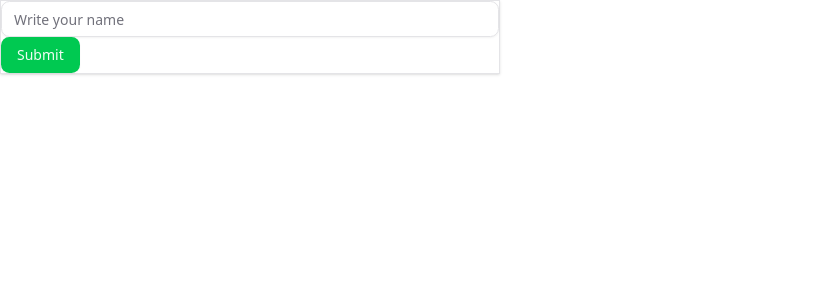
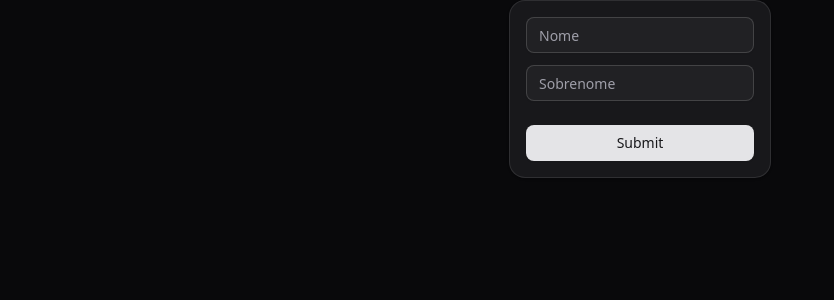
Before and after one commit to odanielchristopher/neddo, a React app in the folder apps/fe/: page / in a window 1280 px wide. Shown: the top 300 px of the page, without its empty margins (0-834 px from the left). Built offline with nearby package versions, Linux system fonts and the light colour scheme; the HTML template or start-up script is replaced by a standard one.

Commit message:
chore: settup ui theme

```diff
--- a/apps/fe/package.json
+++ b/apps/fe/package.json
@@ -10,6 +10,7 @@
     "preview": "vite preview"
   },
   "dependencies": {
+    "@hookform/resolvers": "^5.2.1",
     "@radix-ui/react-slot": "^1.2.3",
     "@tailwindcss/vite": "^4.1.11",
     "class-variance-authority": "^0.7.1",
@@ -17,8 +18,11 @@
     "lucide-react": "^0.536.0",
     "react": "^19.1.0",
     "react-dom": "^19.1.0",
+    "react-hook-form": "^7.62.0",
+    "react-router": "^7.7.1",
     "tailwind-merge": "^3.3.1",
-    "tailwindcss": "^4.1.11"
+    "tailwindcss": "^4.1.11",
+    "zod": "^3.25.76"
   },
   "devDependencies": {
     "@eslint/js": "^9.32.0",
--- a/apps/fe/src/App.tsx
+++ b/apps/fe/src/App.tsx
@@ -1,11 +1,21 @@
+import { ThemeProvider } from '@app/contexts/ThemeProvider';
 import { Button } from '@views/components/ui/Button';
 import { Input } from '@views/components/ui/Input';
 
 export function App() {
   return (
-    <div className="content bg-card w-full max-w-[500px] flex-col items-center justify-center border shadow">
-      <Input placeholder="Write your name" />
-      <Button type="button">Submit</Button>
-    </div>
+    <ThemeProvider defaultTheme="dark" storageKey="neddo:ui-theme">
+      <div className="grid h-full w-full place-items-center">
+        <div className="bg-card rounded-2xl border p-4 shadow">
+          <div className="flex flex-col gap-3">
+            <Input placeholder="Nome" />
+            <Input placeholder="Sobrenome" />
+          </div>
+          <Button type="button" className="mt-6 w-full">
+            Submit
+          </Button>
+        </div>
+      </div>
+    </ThemeProvider>
   );
 }
--- /dev/null
+++ b/apps/fe/src/app/contexts/ThemeProvider.tsx
@@ -0,0 +1,79 @@
+import {
+  createContext,
+  useContext,
+  useEffect,
+  useState,
+  type ReactNode,
+} from 'react';
+
+type Theme = 'dark' | 'light' | 'system';
+
+type ThemeProviderProps = {
+  children: ReactNode;
+  defaultTheme?: Theme;
+  storageKey?: string;
+};
+
+type ThemeProviderState = {
+  theme: Theme;
+  setTheme: (theme: Theme) => void;
+};
+
+const initialState: ThemeProviderState = {
+  theme: 'system',
+  setTheme: () => null,
+};
+
+const ThemeProviderContext = createContext<ThemeProviderState>(initialState);
+
+export function ThemeProvider({
+  children,
+  defaultTheme = 'system',
+  storageKey = 'vite-ui-theme',
+  ...props
+}: ThemeProviderProps) {
+  const [theme, setTheme] = useState<Theme>(
+    () => (localStorage.getItem(storageKey) as Theme) || defaultTheme,
+  );
+
+  useEffect(() => {
+    const root = window.document.documentElement;
+
+    root.classList.remove('light', 'dark');
+
+    if (theme === 'system') {
+      const systemTheme = window.matchMedia('(prefers-color-scheme: dark)')
+        .matches
+        ? 'dark'
+        : 'light';
+
+      root.classList.add(systemTheme);
+      return;
+    }
+
+    root.classList.add(theme);
+  }, [theme]);
+
+  const value = {
+    theme,
+    setTheme: (theme: Theme) => {
+      localStorage.setItem(storageKey, theme);
+      setTheme(theme);
+    },
+  };
+
+  return (
+    <ThemeProviderContext.Provider {...props} value={value}>
+      {children}
+    </ThemeProviderContext.Provider>
+  );
+}
+
+export const useTheme = () => {
+  const context = useContext(ThemeProviderContext);
+
+  if (context === undefined)
+    throw new Error('useTheme must be used within a ThemeProvider');
+
+  return context;
+};
--- a/apps/fe/src/index.css
+++ b/apps/fe/src/index.css
@@ -42,15 +42,15 @@
 }
 
 :root {
-  --radius: 0.65rem;
+  --radius: 0.625rem;
   --background: oklch(1 0 0);
   --foreground: oklch(0.141 0.005 285.823);
   --card: oklch(1 0 0);
   --card-foreground: oklch(0.141 0.005 285.823);
   --popover: oklch(1 0 0);
   --popover-foreground: oklch(0.141 0.005 285.823);
-  --primary: oklch(0.723 0.219 149.579);
-  --primary-foreground: oklch(0.982 0.018 155.826);
+  --primary: oklch(0.21 0.006 285.885);
+  --primary-foreground: oklch(0.985 0 0);
   --secondary: oklch(0.967 0.001 286.375);
   --secondary-foreground: oklch(0.21 0.006 285.885);
   --muted: oklch(0.967 0.001 286.375);
@@ -60,7 +60,7 @@
   --destructive: oklch(0.577 0.245 27.325);
   --border: oklch(0.92 0.004 286.32);
   --input: oklch(0.92 0.004 286.32);
-  --ring: oklch(0.723 0.219 149.579);
+  --ring: oklch(0.705 0.015 286.067);
   --chart-1: oklch(0.646 0.222 41.116);
   --chart-2: oklch(0.6 0.118 184.704);
   --chart-3: oklch(0.398 0.07 227.392);
@@ -68,12 +68,12 @@
   --chart-5: oklch(0.769 0.188 70.08);
   --sidebar: oklch(0.985 0 0);
   --sidebar-foreground: oklch(0.141 0.005 285.823);
-  --sidebar-primary: oklch(0.723 0.219 149.579);
-  --sidebar-primary-foreground: oklch(0.982 0.018 155.826);
+  --sidebar-primary: oklch(0.21 0.006 285.885);
+  --sidebar-primary-foreground: oklch(0.985 0 0);
   --sidebar-accent: oklch(0.967 0.001 286.375);
   --sidebar-accent-foreground: oklch(0.21 0.006 285.885);
   --sidebar-border: oklch(0.92 0.004 286.32);
-  --sidebar-ring: oklch(0.723 0.219 149.579);
+  --sidebar-ring: oklch(0.705 0.015 286.067);
 }
 
 .dark {
@@ -83,8 +83,8 @@
   --card-foreground: oklch(0.985 0 0);
   --popover: oklch(0.21 0.006 285.885);
   --popover-foreground: oklch(0.985 0 0);
-  --primary: oklch(0.696 0.17 162.48);
-  --primary-foreground: oklch(0.393 0.095 152.535);
+  --primary: oklch(0.92 0.004 286.32);
+  --primary-foreground: oklch(0.21 0.006 285.885);
   --secondary: oklch(0.274 0.006 286.033);
   --secondary-foreground: oklch(0.985 0 0);
   --muted: oklch(0.274 0.006 286.033);
@@ -94,7 +94,7 @@
   --destructive: oklch(0.704 0.191 22.216);
   --border: oklch(1 0 0 / 10%);
   --input: oklch(1 0 0 / 15%);
-  --ring: oklch(0.527 0.154 150.069);
+  --ring: oklch(0.552 0.016 285.938);
   --chart-1: oklch(0.488 0.243 264.376);
   --chart-2: oklch(0.696 0.17 162.48);
   --chart-3: oklch(0.769 0.188 70.08);
@@ -102,12 +102,12 @@
   --chart-5: oklch(0.645 0.246 16.439);
   --sidebar: oklch(0.21 0.006 285.885);
   --sidebar-foreground: oklch(0.985 0 0);
-  --sidebar-primary: oklch(0.696 0.17 162.48);
-  --sidebar-primary-foreground: oklch(0.393 0.095 152.535);
+  --sidebar-primary: oklch(0.488 0.243 264.376);
+  --sidebar-primary-foreground: oklch(0.985 0 0);
   --sidebar-accent: oklch(0.274 0.006 286.033);
   --sidebar-accent-foreground: oklch(0.985 0 0);
   --sidebar-border: oklch(1 0 0 / 10%);
-  --sidebar-ring: oklch(0.527 0.154 150.069);
+  --sidebar-ring: oklch(0.552 0.016 285.938);
 }
 
 
```
